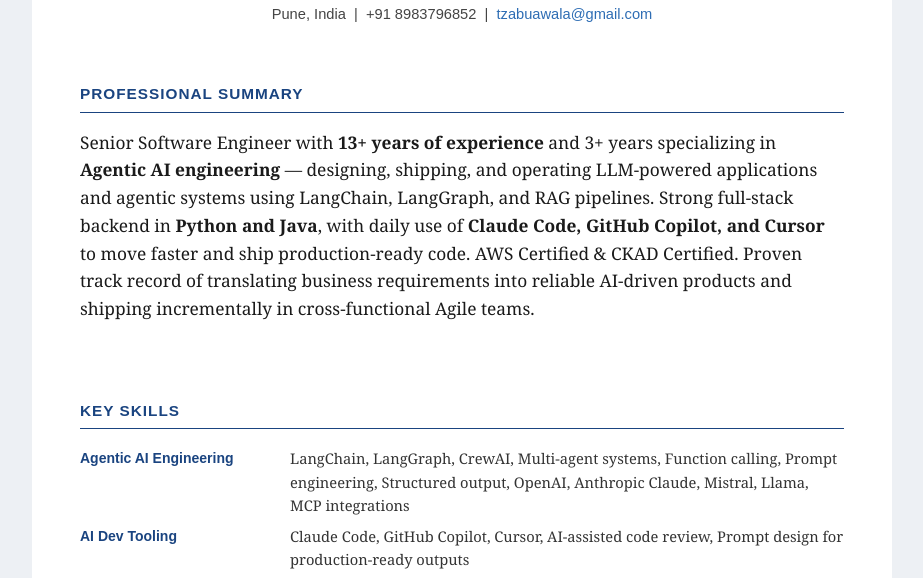
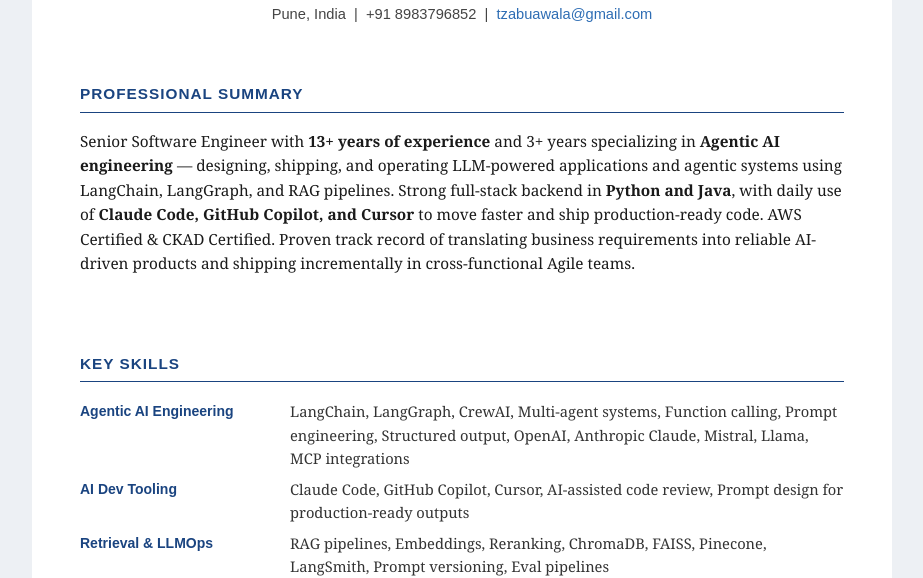
Before and after one commit to taha2009/professional-profile, a plain HTML site: page index.html in a window 1280 px wide. Shown: the part 186-764 px from the top of the page, without its empty margins (178-1101 px from the left). Drawn offline with Linux system fonts and the light colour scheme.

Commit message:
Fix summary font size to match rest of content on screen
Co-Authored-By: Claude Sonnet 4.6 <noreply@anthropic.com>

```diff
--- a/index.html
+++ b/index.html
@@ -272,7 +272,7 @@
 
       h2          { font-size: 11.5pt; margin-bottom: 16px; padding-bottom: 5px; }
 
-      .summary p  { font-size: 13pt; margin-bottom: 12px; }
+      .summary p  { font-size: 11.5pt; margin-bottom: 12px; }
 
       .skill-cat  { font-size: 10.5pt; width: 210px; padding-right: 20px; }
       .skill-vals { font-size: 11pt; line-height: 1.6; }
```
